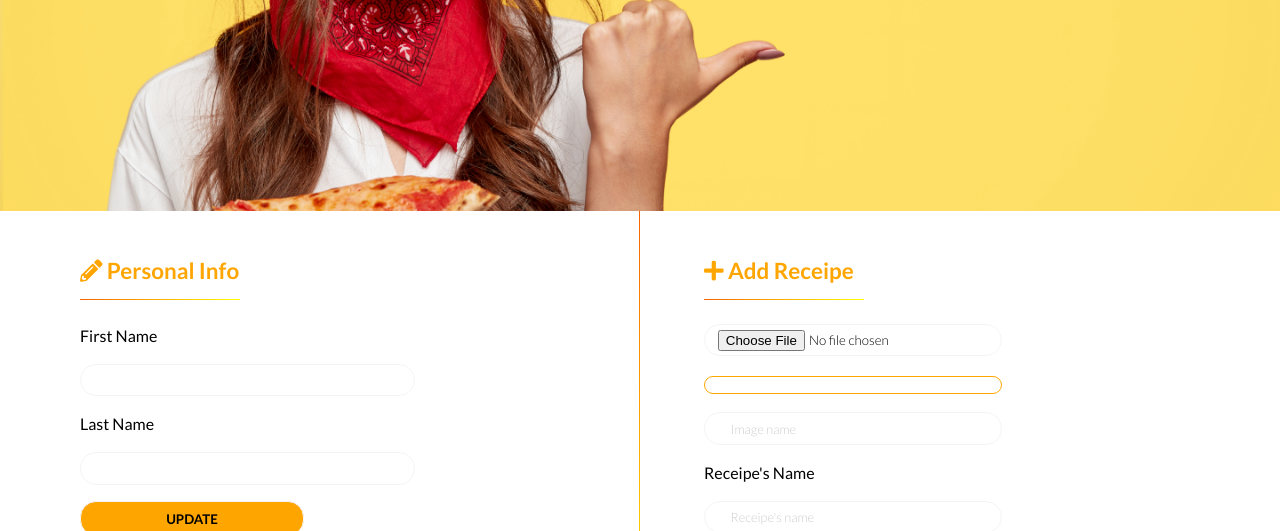
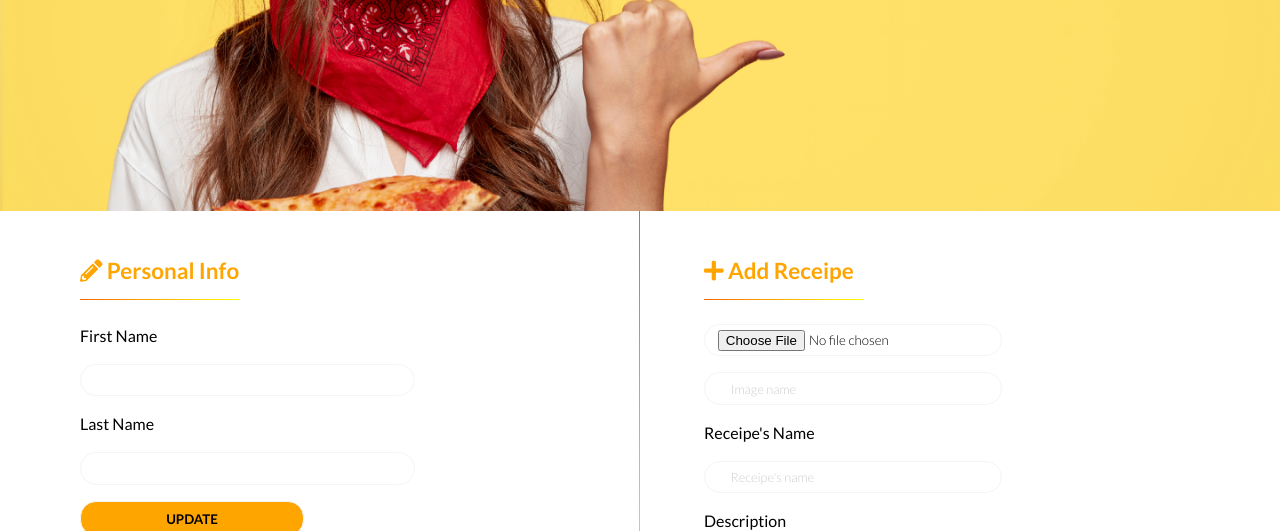
Before and after one commit to clarakhast/Hungry-Helper, a plain HTML site: page account.html in a window 1280 px wide. Shown: the part 269-800 px from the top of the page. Drawn offline with Linux system fonts and the light colour scheme; no server answers.

Commit message:
Update account.html

```diff
--- a/account.html
+++ b/account.html
@@ -53,7 +53,6 @@
             <h2><i class="fas fa-plus"></i> Add Receipe</h2>
             <hr />
             <input type="file" id="uploadBtn" />
-            <progress value="0" max="100" id="progress"></progress>
             <input type="text" id="imageName" placeholder="Image name" />
 
             <label>Receipe's Name</label>
```
